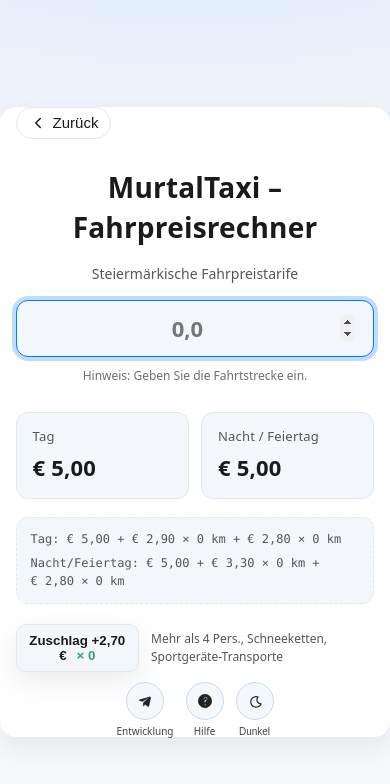
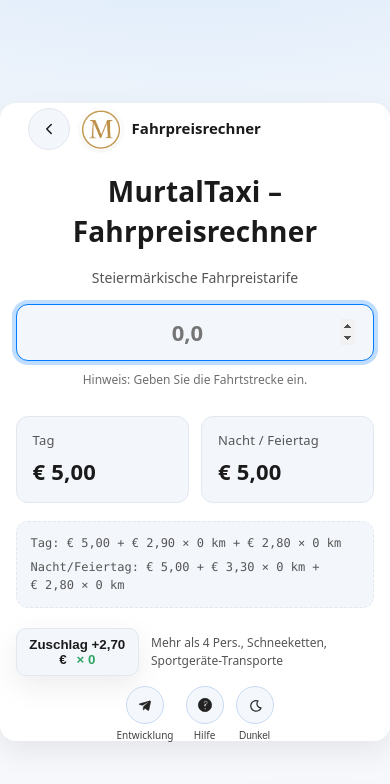
Before and after one commit to Aleksandrmineev/taxi-vorbestellungen, a website: page sitecalc/index.html in a window 390 px wide. Drawn offline with Linux system fonts and the light colour scheme.

Commit message:
Unify calculator headers and extend default driver schedule

```diff
--- a/assets/css/app-shell.css
+++ b/assets/css/app-shell.css
@@ -5,6 +5,7 @@
   flex-wrap: nowrap;
   gap: 10px;
   width: 100%;
+  box-sizing: border-box;
   min-width: 0;
   height: 42px;
   overflow: hidden;
@@ -12,6 +13,7 @@
 .app-header__back,
 .app-header__logo,
 .app-header__call,
+.app-header__edit,
 .app-header > .pill,
 .app-header > .lehrlinge-brandbar__back,
 .app-header > .lehrlinge-brandbar__logo,
@@ -31,15 +33,18 @@
 .app-header__title, .app-header > .lehrlinge-brandbar__title { order: 3; }
 .app-header__spacer, .app-header > .lehrlinge-brandbar__spacer, .app-header > .spacer { order: 4; }
 .app-header__call, .app-header > .pill, .app-header > .lehrlinge-brandbar__call { order: 5; }
+.app-header__edit { order: 5; }
 .app-header__back, .app-header > .lehrlinge-brandbar__back { border: 1px solid var(--border, var(--link-chip-border)); background: var(--surface-2, var(--link-chip-bg)); color: var(--text); text-decoration: none; }
 .app-header__logo, .app-header > .lehrlinge-brandbar__logo { overflow: hidden; background: transparent; box-shadow: 0 1px 4px rgba(0, 0, 0, .08); }
 .app-header__logo img, .app-header > .lehrlinge-brandbar__logo img { width: 100%; height: 100%; object-fit: contain; }
 .app-header__title, .app-header > .lehrlinge-brandbar__title { min-width: 0; overflow: hidden; color: var(--text); font-size: 15px; font-weight: 750; line-height: 1.1; white-space: nowrap; text-overflow: ellipsis; }
 .app-header__spacer, .app-header > .lehrlinge-brandbar__spacer { flex: 1 1 auto; min-width: 0; }
 .app-header__call, .app-header > .pill, .app-header > .lehrlinge-brandbar__call { border: 1px solid var(--button-border, var(--link-chip-border)); background: var(--button-bg, var(--link-chip-bg)); color: var(--button-text, var(--text)); box-shadow: var(--button-shadow, 0 1px 4px rgba(0, 0, 0, .08)); text-decoration: none; }
+.app-header__edit { border: 1px solid var(--accent); background: var(--accent); color: #fff; box-shadow: var(--button-shadow, 0 1px 4px rgba(0, 0, 0, .08)); cursor: pointer; }
 .app-header__call strong, .app-header > .pill strong, .app-header > .lehrlinge-brandbar__call strong { display: none; }
-.app-header__back svg, .app-header__call svg, .app-header > .lehrlinge-brandbar__call svg { width: 18px; height: 18px; display: block; }
+.app-header__back svg, .app-header__call svg, .app-header__edit svg, .app-header > .lehrlinge-brandbar__call svg { width: 18px; height: 18px; display: block; }
 @media (max-width: 600px) {
-  .app-header { margin-bottom: 5px; }
+  .app-header { height: auto; margin-bottom: 0; padding: 5px 12px; }
   .app-header__title { display: none; }
+  .app-header__title--always { display: block; }
 }
--- a/sitecalc/index.html
+++ b/sitecalc/index.html
@@ -27,28 +27,23 @@
     <script src="../assets/js/theme-boot.js"></script>
     <link rel="stylesheet" href="./assets/css/theme.css" />
     <link rel="stylesheet" href="./assets/css/main.css" />
+    <link rel="stylesheet" href="../assets/css/app-shell.css?v=20260912-2" />
   </head>
   <body>
     <main class="card" role="main">
       <div class="container">
-        <button
-          class="back-btn"
-          type="button"
-          onclick="window.location.href='../main/index.html'"
-          aria-label="Zurück zur zentralen Startseite"
-        >
-          <svg viewBox="0 0 24 24" width="20" height="20" aria-hidden="true">
-            <path
-              d="M15 18l-6-6 6-6"
-              fill="none"
-              stroke="currentColor"
-              stroke-width="2"
-              stroke-linecap="round"
-              stroke-linejoin="round"
-            />
-          </svg>
-          <span>Zurück</span>
-        </button>
+        <header class="app-header">
+          <a class="app-header__back" href="../main/index.html" aria-label="Zurück zur zentralen Startseite">
+            <svg viewBox="0 0 24 24" width="18" height="18" aria-hidden="true">
+              <path d="M15 18l-6-6 6-6" fill="none" stroke="currentColor" stroke-width="2" stroke-linecap="round" stroke-linejoin="round" />
+            </svg>
+          </a>
+          <a class="app-header__logo" href="../main/index.html" aria-label="Zur zentralen Startseite">
+            <img src="../main/assets/img/logo1.png" alt="MurtalTaxi" />
+          </a>
+          <span class="app-header__title app-header__title--always">Fahrpreisrechner</span>
+          <span class="app-header__spacer" aria-hidden="true"></span>
+        </header>
         <h1>MurtalTaxi – Fahrpreisrechner</h1>
         <p class="subtitle">Steiermärkische Fahrpreistarife</p>
 
```
Also changed, not shown: abrechnung/index.html (+8 -7 lines), lehrlinge/admin.html (+5 -4 lines), lehrlinge/client-report.html (+3 -2 lines), lehrlinge/driver-plan.html (+7 -8 lines), lehrlinge/hilfe.html (+3 -2 lines), lehrlinge/recent.html (+3 -2 lines), 1 other file.
